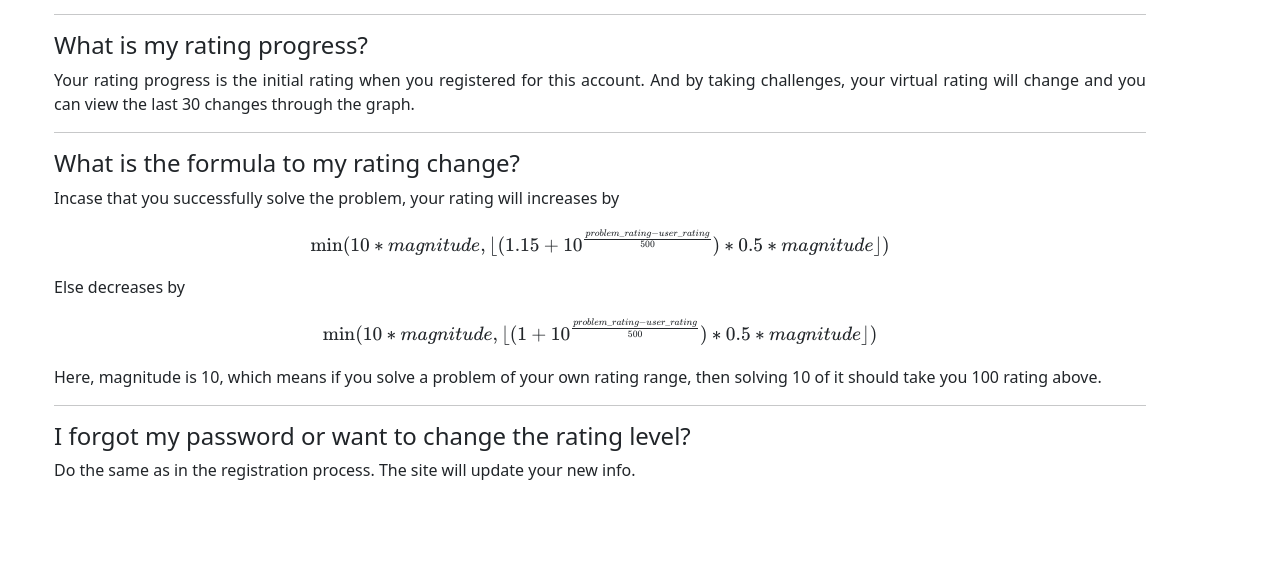
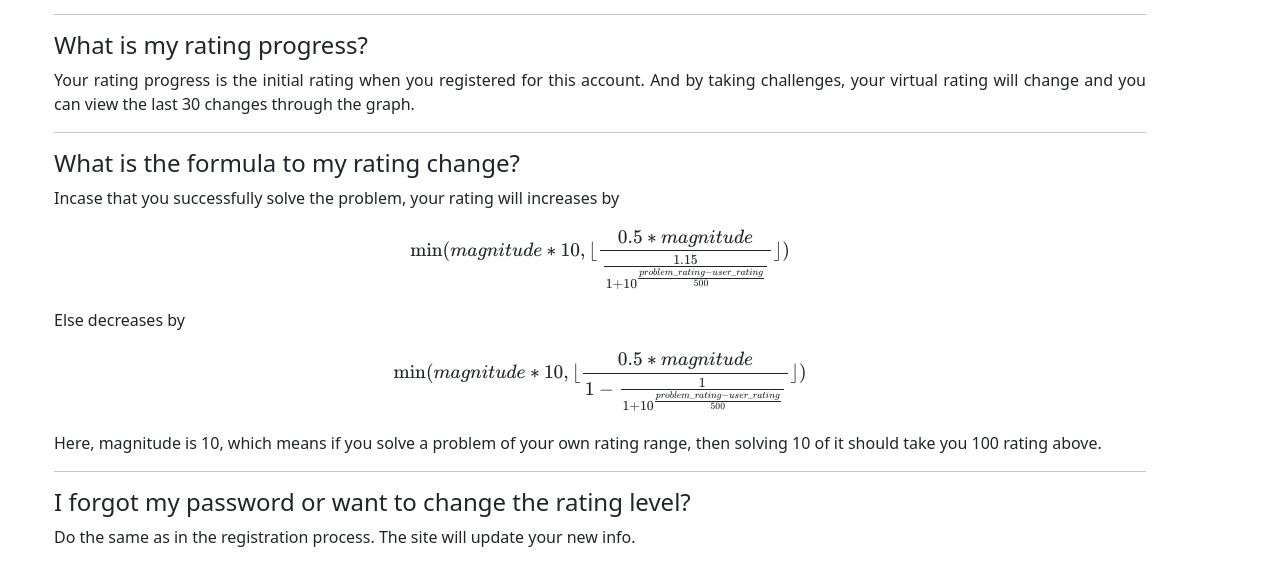
Before and after one commit to phattd15/arugo, a Django app: page /help/ in a window 1280 px wide. Shown: the part 771-1356 px from the top of the page. Before the commit the page ends 1251 px from the top, so only its background shows below. Run offline with Django 3.2, Linux system fonts and the light colour scheme; some libraries are stand-ins or nearby versions.

Commit message:
adding formula

```diff
--- a/templates/help.html
+++ b/templates/help.html
@@ -38,7 +38,7 @@
     </div>
     <div class="container">
         <p class="h4">What is the formula to my rating change?</p>
-        <p> Incase that you successfully solve the problem, your rating will increases by $$\min(10*magnitude, \lfloor{(1.15 + 10^{\frac{problem\_rating - user\_rating}{500}}) * 0.5*magnitude}\rfloor)$$ Else decreases by $$\min(10*magnitude, \lfloor{(1 + 10^{\frac{problem\_rating - user\_rating}{500}}) * 0.5*magnitude}\rfloor)$$ Here, magnitude is 10, which means if you solve a problem of your own rating range, then solving 10 of it should take you 100 rating above.</p>
+        <p> Incase that you successfully solve the problem, your rating will increases by $$\min(magnitude*10, \lfloor \frac{0.5*magnitude}{\frac{1.15}{1 + 10^{\frac{problem\_rating - user\_rating}{500}}}} \rfloor)$$ Else decreases by $$\min(magnitude*10, \lfloor \frac{0.5*magnitude}{1 - \frac{1}{1 + 10^{\frac{problem\_rating - user\_rating}{500}}}} \rfloor)$$ Here, magnitude is 10, which means if you solve a problem of your own rating range, then solving 10 of it should take you 100 rating above.</p>
         <hr>
     </div>
     <div class="container">
```
